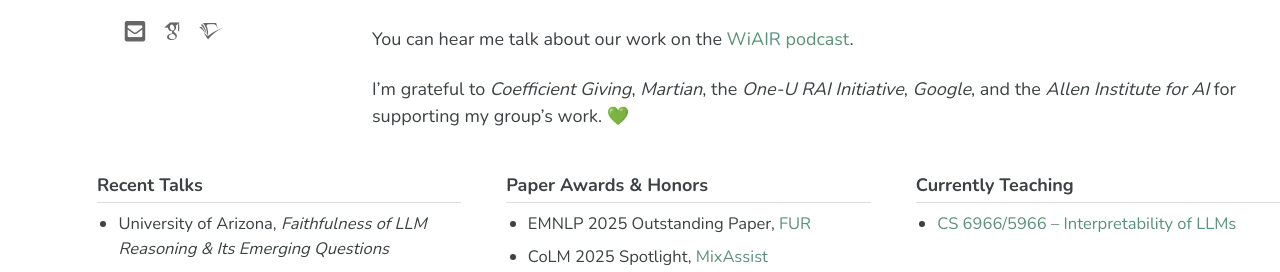
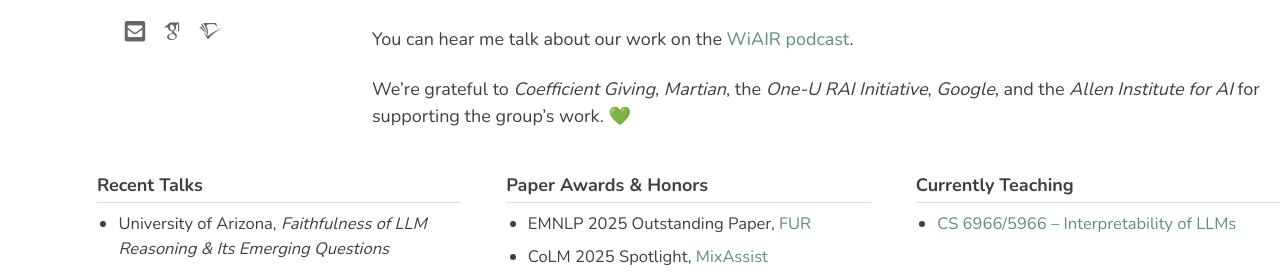
Before and after one commit to amarasovic/amarasovic.github.io, a Jekyll site: the page built from index.md, in a window 1280 px wide. Shown: the part 508-780 px from the top of the page. Built offline with Jekyll 4.4.1, drawn with Linux system fonts in a browser that asks for light colours; cached includes are drawn as plain includes; some web fonts are replaced; a script that is not in the unit is left out.

Commit message:
I'm -> We're, my -> the in donor sentence
Co-Authored-By: Claude Sonnet 4.6 <noreply@anthropic.com>

```diff
--- a/index.md
+++ b/index.md
@@ -27,7 +27,7 @@ I study how to build AI technologies that **support human decision-making**, **c
 
 You can hear me talk about our work on the [WiAIR podcast](https://youtu.be/xYb6uokKKOo?si=-zwpPPqBiO5621KG).
 
-I'm grateful to *Coefficient Giving*, *Martian*, the *One-U RAI Initiative*, *Google*, and the *Allen Institute for AI* for supporting my group's work. 💚
+We're grateful to *Coefficient Giving*, *Martian*, the *One-U RAI Initiative*, *Google*, and the *Allen Institute for AI* for supporting the group's work. 💚
 
 
 <style type="text/css">
```
